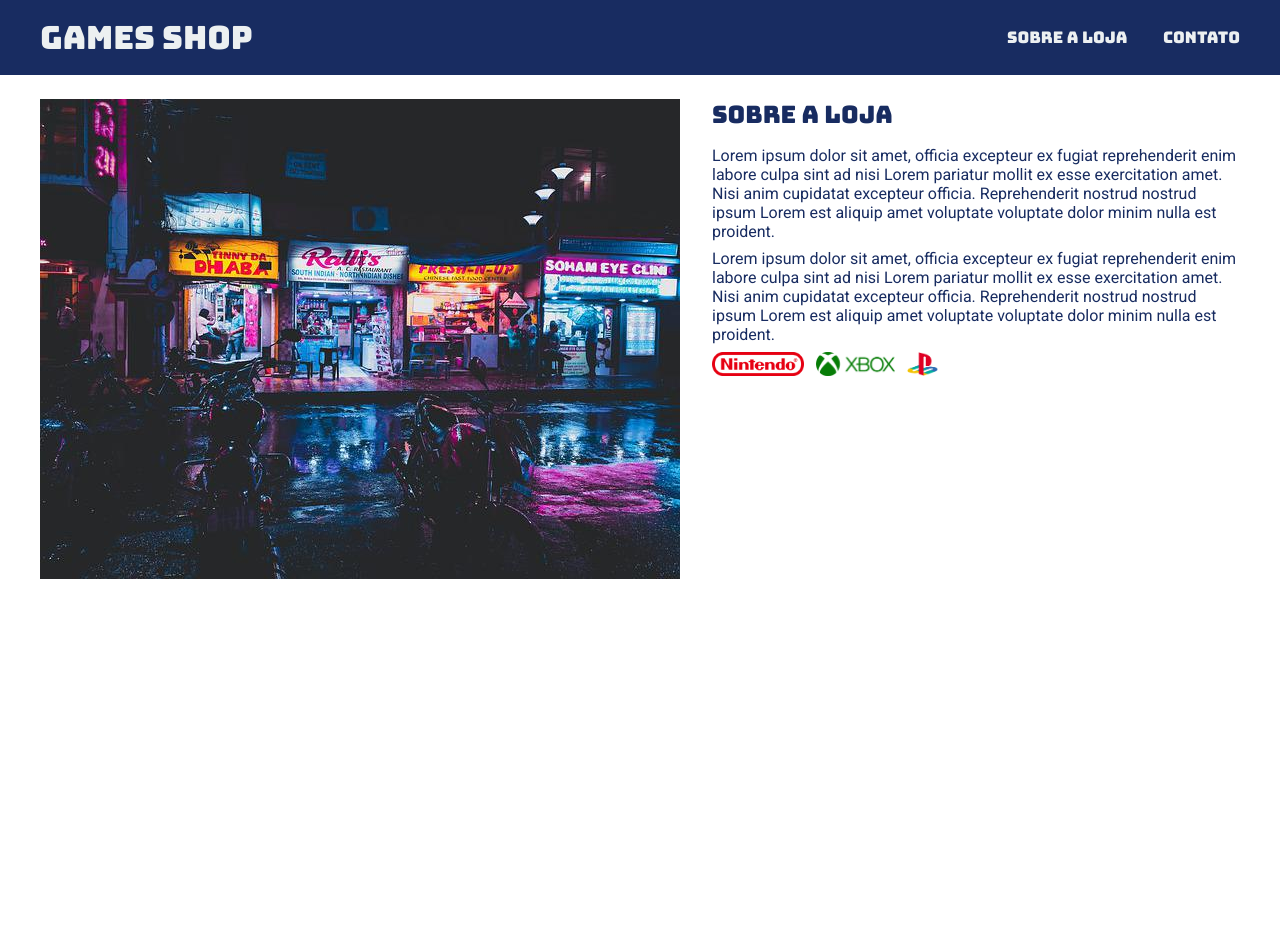
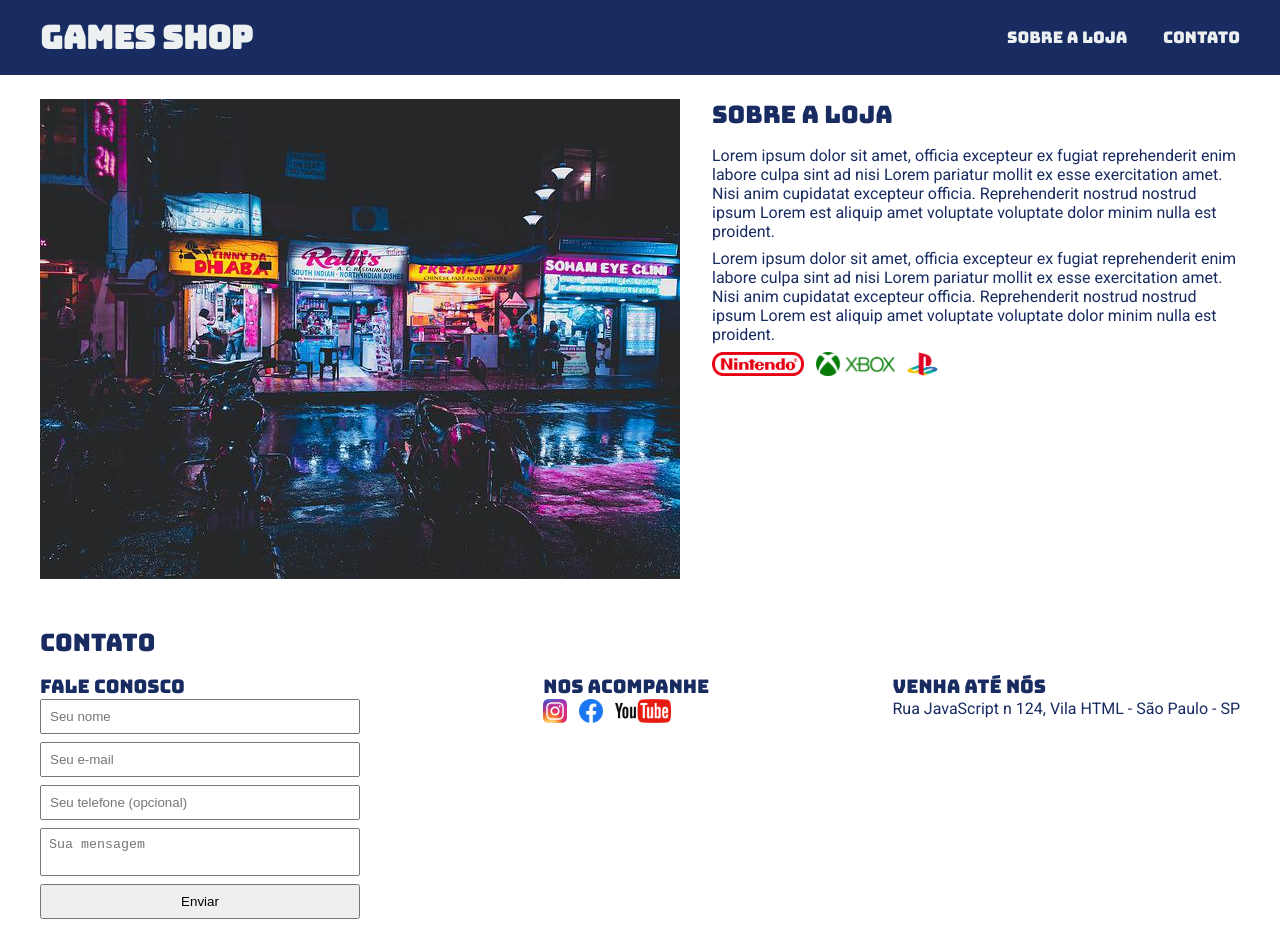
Before and after one commit to RibCipher/curso_ebac_frontend, a plain HTML site: page projeto1/index.html in a window 1280 px wide. Before the commit the page ends 800 px from the top, so only its background shows below. Drawn offline with Linux system fonts and the light colour scheme.

Commit message:
novo save

```diff
--- a/projeto1/index.html
+++ b/projeto1/index.html
@@ -52,5 +52,51 @@
         </div>
       </div>
     </section>
+    <!-- Aqui começa uma seção de formulário -->
+    <section id="contact">
+      <div class="container">
+        <h2>Contato</h2>
+        <div class="contactMethods">
+          <div>
+            <h3>Fale Conosco</h3>
+            <!-- Formulário para prencher o nome, o e-mail, o telefone e ainda escrever uma mensagem. No final, é inserido um botão escrito "Enviar"-->
+            <form>
+              <input type="text" placeholder="Seu nome"/>
+              <input type="email" placeholder="Seu e-mail"/>
+              <input type="tel" placeholder="Seu telefone (opcional)"/>
+              <textarea placeholder="Sua mensagem"></textarea>
+              <button type="submit">Enviar</button>
+            </form>
+          </div>
+          <div>
+            <h3>Nos acompanhe</h3>
+            <!-- Uma lista com as redes sociais (Instagram, Facebook e Youtube)-->
+            <ul class="socialLinks">
+              <li>
+                <a href="#" title="Siga-nos no Instagram">
+                  <img src="./images/instagram.png" alt="Logo do Instagram"/>
+                </a>
+              </li>
+              <li>
+                <a href="#" title="Siga-nos no Facebook">
+                  <img src="./images/facebook.png" alt="Logo do Facebook"/>
+                </a>
+              </li>
+              <li>
+                <a href="#" title="Visite o nosso canal no Youtube">
+                  <img src="./images/youtube.png" alt="Logo do Youtube"/>
+                </a>
+              </li>
+            </ul>
+          </div>
+          <div>
+            <h3>Venha até nós</h3>
+            <p>
+              Rua JavaScript n 124, Vila HTML - São Paulo - SP
+            </p>
+          </div>
+        </div>
+      </div>
+    </section>
   </body>
 </html>
--- a/projeto1/main.css
+++ b/projeto1/main.css
@@ -8,8 +8,10 @@
  Configura a fonte dos títulos h1 do header e dos títulos h2 do section em Bungee
 */
 header,
-section h2 {
+section h2,
+section h3 {
   font-family: "Bungee", sans-serif;
+  font-weight: normal;
 }
 
 /*
@@ -28,13 +30,7 @@ header {
   color: #ecf0f1;
 }
 
-/*
- Estiliza o peso da fonte dos títulos de h1 do header e h2 do section em "normal"
-*/
-header h1,
-section h2 {
-  font-weight: normal;
-}
+
 /*
   Alinha as seções uma ao lado da outra, adiciona uma margem na esquerda de 16 pixels e colocar a cor da fonte dos textos em branco.
 */
@@ -124,3 +120,41 @@ section p {
 #storeFront {
   margin-right: 32px;
 }
+
+/*
+  Limita o tamanho das imagens em 24 pixels de altura, modificando automaticamente a largura delas para manter a proporção
+*/
+.socialLinks img {
+  height: 24px;
+}
+
+.socialLinks li {
+  display: inline;
+  margin-right: 8px;
+}
+
+.socialLinks a {
+  text-decoration: none;
+}
+
+#contact .container {
+  display: block;
+
+.contactMethods {
+    display: flex;
+    justify-content: space-between;
+  }
+}
+
+form input,
+form textarea,
+form button{
+  display: block;
+  width: 320px;
+  margin-bottom: 8px;
+  padding: 8px;
+}
+
+form textarea {
+  resize: none;
+}
```
